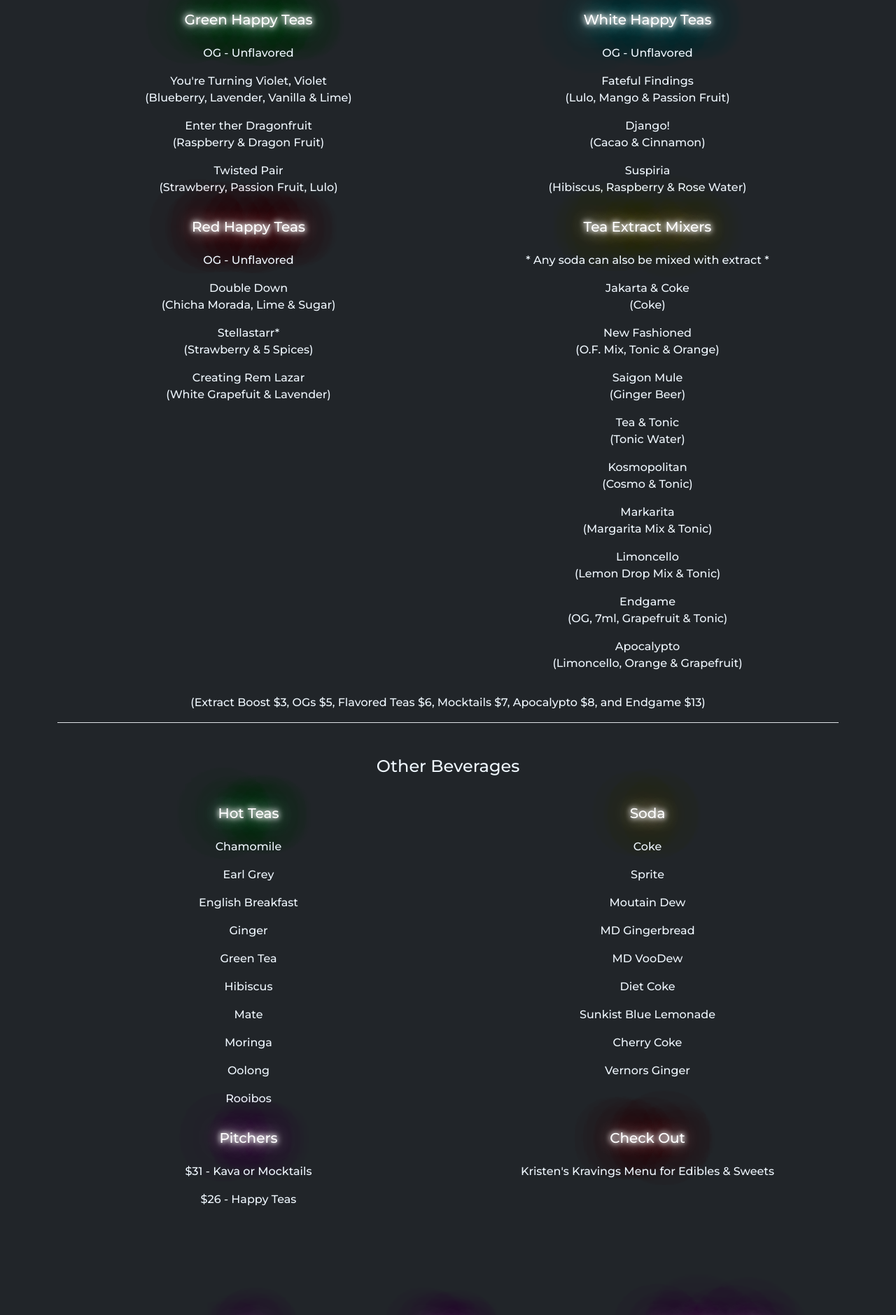
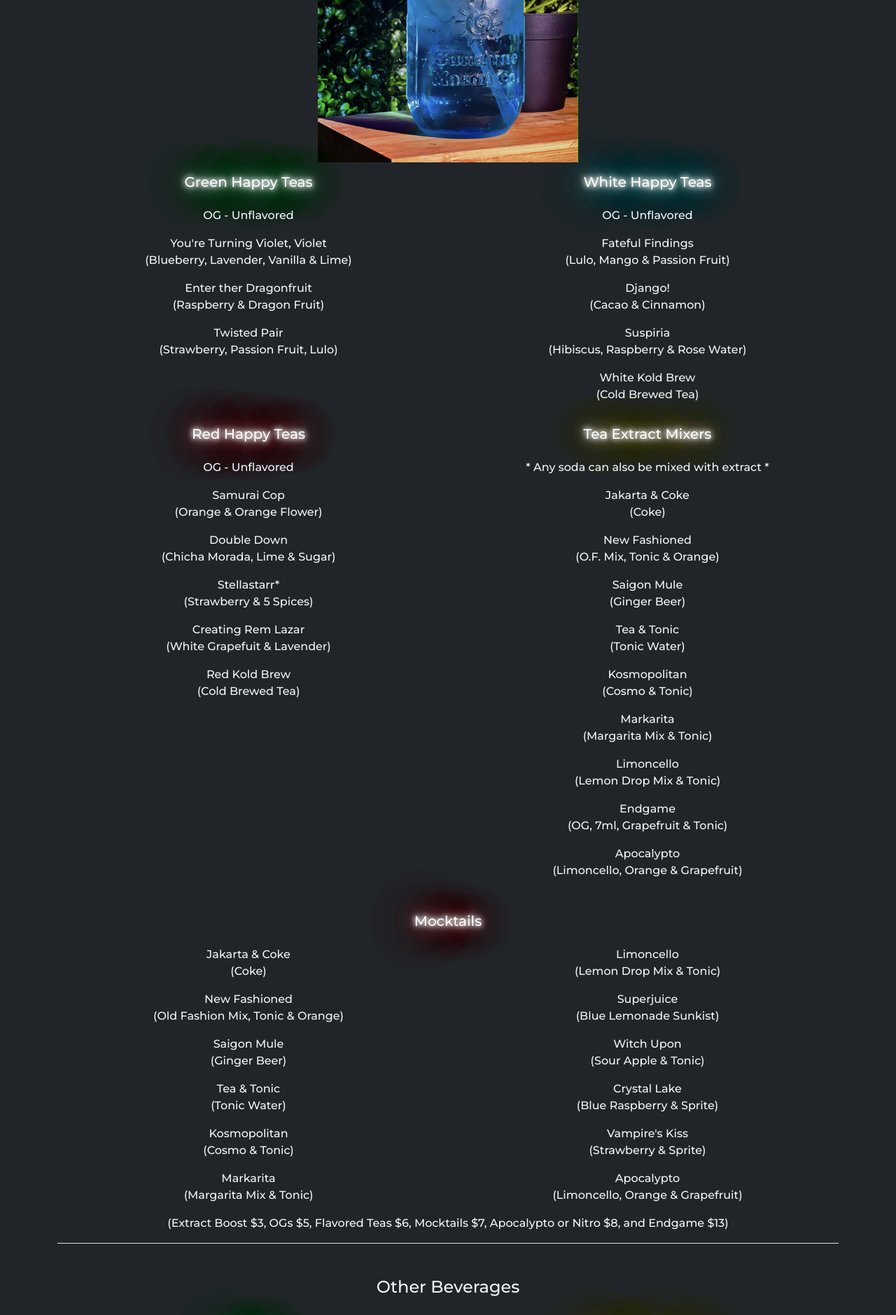
Before and after one commit to iamllcoolray/davie-kava-website, a PHP site: page /menu.php in a window 1280 px wide. Shown: the part 1480-3359 px from the top of the page at 70% size. Run offline with PHP 8.4, Linux system fonts and the light colour scheme; some libraries are stand-ins or nearby versions.

Commit message:
updated menu

```diff
--- a/menu.php
+++ b/menu.php
@@ -10,7 +10,11 @@
             <img src="img/specialty-drinks/kava-shell.png" alt="" class="col-lg-4 img-fluid" width="200" height="225">
             <h5 class="py-3 neonTextGreen">Shells</h5>
             <p>$5/$9 - Dragons Blood <br> (Kava with Dragon Fruit)</p>
+            <p>$5/$9 - Samoa</p>
             <p>$4/$7 - Borogu <br> (Vanuatu)</p>
+            <p>$4/$7 - Mindy <br> (Van - Yalo)</p>
+            <p>$4/$7 - Body <br> (Van - Laloma)</p>
+            <p>$4/$7 - 50/50 <br> (Blend of Mindy & Body)</p>
             <p>$6/$10 - 20 Year <br> (Hawaii)</p>
             <p>$8/$13 - Kraft <br> (Fiji)</p>
             <p>$13 - Dawn of the Dead</p>
@@ -31,6 +35,9 @@
                     <p>Basic <br> (Lavazza)</p>
                     <p>Supreme <br> (Rotating, ask server)</p>
                 </div>
+                <p>
+                    (We only use Oat Milk for dairy)
+                </p>
             </div>
         </section>
     </div>
@@ -51,13 +58,16 @@
                 <p>Fateful Findings <br> (Lulo, Mango & Passion Fruit)</p>
                 <p>Django! <br> (Cacao & Cinnamon)</p>
                 <p>Suspiria <br> (Hibiscus, Raspberry & Rose Water)</p>
+                <p>White Kold Brew <br> (Cold Brewed Tea)</p>
             </div>
             <div class="col-lg-6">
                 <h5 class="py-3 neonTextRed">Red Happy Teas</h5>
                 <p>OG - Unflavored</p>
+                <p>Samurai Cop <br> (Orange & Orange Flower)</p>
                 <p>Double Down <br> (Chicha Morada, Lime & Sugar)</p>
                 <p>Stellastarr* <br> (Strawberry & 5 Spices)</p>
                 <p>Creating Rem Lazar <br> (White Grapefuit & Lavender)</p>
+                <p>Red Kold Brew <br> (Cold Brewed Tea)</p>
             </div>
             <div class="col-lg-6">
                 <h5 class="py-3 neonTextOrange">Tea Extract Mixers</h5>
@@ -73,7 +83,26 @@
                 <p>Apocalypto <br> (Limoncello, Orange & Grapefruit)</p>
             </div>
         </div>
-        <p>(Extract Boost $3, OGs $5, Flavored Teas $6, Mocktails $7, Apocalypto $8, and Endgame $13)</p>
+        <h5 class="py-3 neonTextRed">Mocktails</h5>
+        <div class="row">
+            <div class="col-lg-6">
+                <p>Jakarta & Coke <br> (Coke)</p>
+                <p>New Fashioned <br> (Old Fashion Mix, Tonic & Orange)</p>
+                <p>Saigon Mule <br> (Ginger Beer)</p>
+                <p>Tea & Tonic <br> (Tonic Water)</p>
+                <p>Kosmopolitan <br> (Cosmo & Tonic)</p>
+                <p>Markarita <br> (Margarita Mix & Tonic)</p>
+            </div>
+            <div class="col-lg-6">
+                <p>Limoncello <br> (Lemon Drop Mix & Tonic)</p>
+                <p>Superjuice <br> (Blue Lemonade Sunkist)</p>
+                <p>Witch Upon <br> (Sour Apple & Tonic)</p>
+                <p>Crystal Lake <br> (Blue Raspberry & Sprite)</p>
+                <p>Vampire's Kiss <br> (Strawberry & Sprite)</p>
+                <p>Apocalypto <br> (Limoncello, Orange & Grapefruit)</p>
+            </div>
+        </div>
+        <p>(Extract Boost $3, OGs $5, Flavored Teas $6, Mocktails $7, Apocalypto or Nitro $8, and Endgame $13)</p>
     </section>
     <section id="other-beverages" class="pb-5 text-center border-top">
         <h4 class="pt-5 pb-3">Other Beverages</h4>
@@ -90,9 +119,14 @@
                 <p>Moringa</p>
                 <p>Oolong</p>
                 <p>Rooibos</p>
+                <p>
+                    (We only use Oat Milk for dairy)
+                </p>
             </div>
             <div class="col-lg-6">
-                <h5 class="py-3 neonTextOrange">Soda</h5>
+                <h5 class="py-3 neonTextOrange">Boba Tea & Drinks</h5>
+                <p>Boba Tea</p>
+                <p>Celcius / Red Bull</p>
                 <p>Coke</p>
                 <p>Sprite</p>
                 <p>Moutain Dew</p>
@@ -109,8 +143,14 @@
                 <p>$26 - Happy Teas</p>
             </div>
             <div class="col-lg-6">
-                <h5 class="py-3 neonTextRed">Check Out</h5>
-                <p>Kristen's Kravings Menu for Edibles & Sweets</p>
+                <h5 class="py-3 neonTextWhite">Homemade Bar Snacks & Infused Edibles</h5>
+                <p>$4 - OMFG Cookie</p>
+                <p>$4 - Vegan Brownie</p>
+                <p>$6 - Kavamisu</p>
+                <p>$6 - Bula Buddies</p>
+                <p>$6 - Tasty Kake Truffles</p>
+                <p>$6 - K Bears</p>
+                <p>$6 - Sour K.O.s</p>
             </div>
         </div>
     </section>
```
